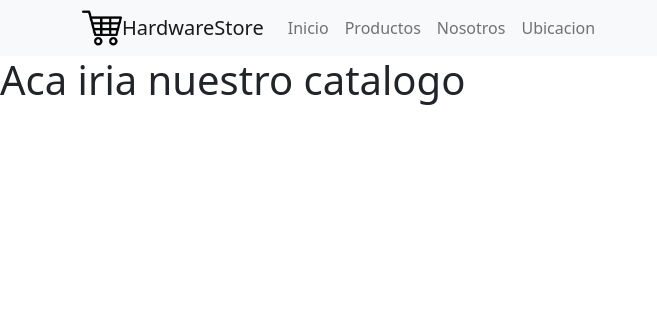
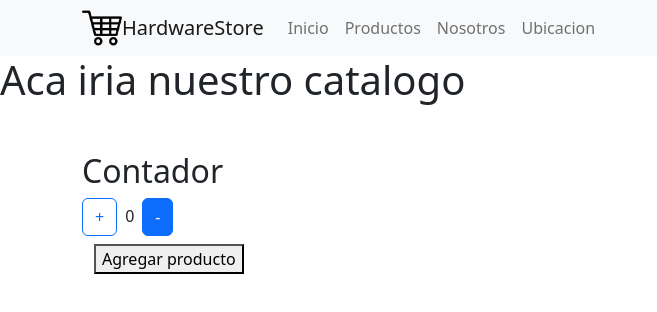
Before and after one commit to FacundoBenjam/ReactJsCoderHouse, a React (Create React App) app: page / in a window 1280 px wide. Shown: the top 312 px of the page, without its empty margins (0-657 px from the left). Built offline with nearby package versions, Linux system fonts and the light colour scheme.

Commit message:
se agrego contador

```diff
--- a/src/App.js
+++ b/src/App.js
@@ -2,11 +2,13 @@ import logo from './logo.svg';
 import './App.css';
 import NavBar from './components/NavBar';
 import ItemContainerList from './components/ItemContainerList';
+import Contador from './components/ItemCount';
 
 function App() {
   return <>
   <NavBar />
   <ItemContainerList />
+  <Contador />
   </>;
 
 }
--- /dev/null
+++ b/src/components/ItemCount.js
@@ -0,0 +1,42 @@
+import React from 'react'
+import { useState } from 'react'
+
+const Contador = () => {
+
+const [counter, setCounter] = useState(0)
+
+const estado = useState()
+console.log(estado)
+
+const Handlesumar = () => {
+  // eslint-disable-next-line no-const-assign
+  setCounter(counter + 1)
+  console.log(counter)
+}
+
+const Handlerestar = () => {
+  // eslint-disable-next-line no-const-assign
+  if (counter > 0)
+  setCounter(counter - 1)
+  console.log(counter)
+}
+
+return (
+  <div className='container my-5' >
+    <h2>Contador</h2>
+    <button onClick={Handlesumar} className='btn btn-outline-primary'>+</button>
+    <span className='mx-2'>{counter}</span>
+    <button onClick={Handlerestar} className='btn btn-primary'>-</button>
+    <div className='container my-2'>
+      <button>
+        Agregar producto
+      </button>
+    </div>
+  </div>
+)
+
+}
+
+
+
+export default Contador;
```
